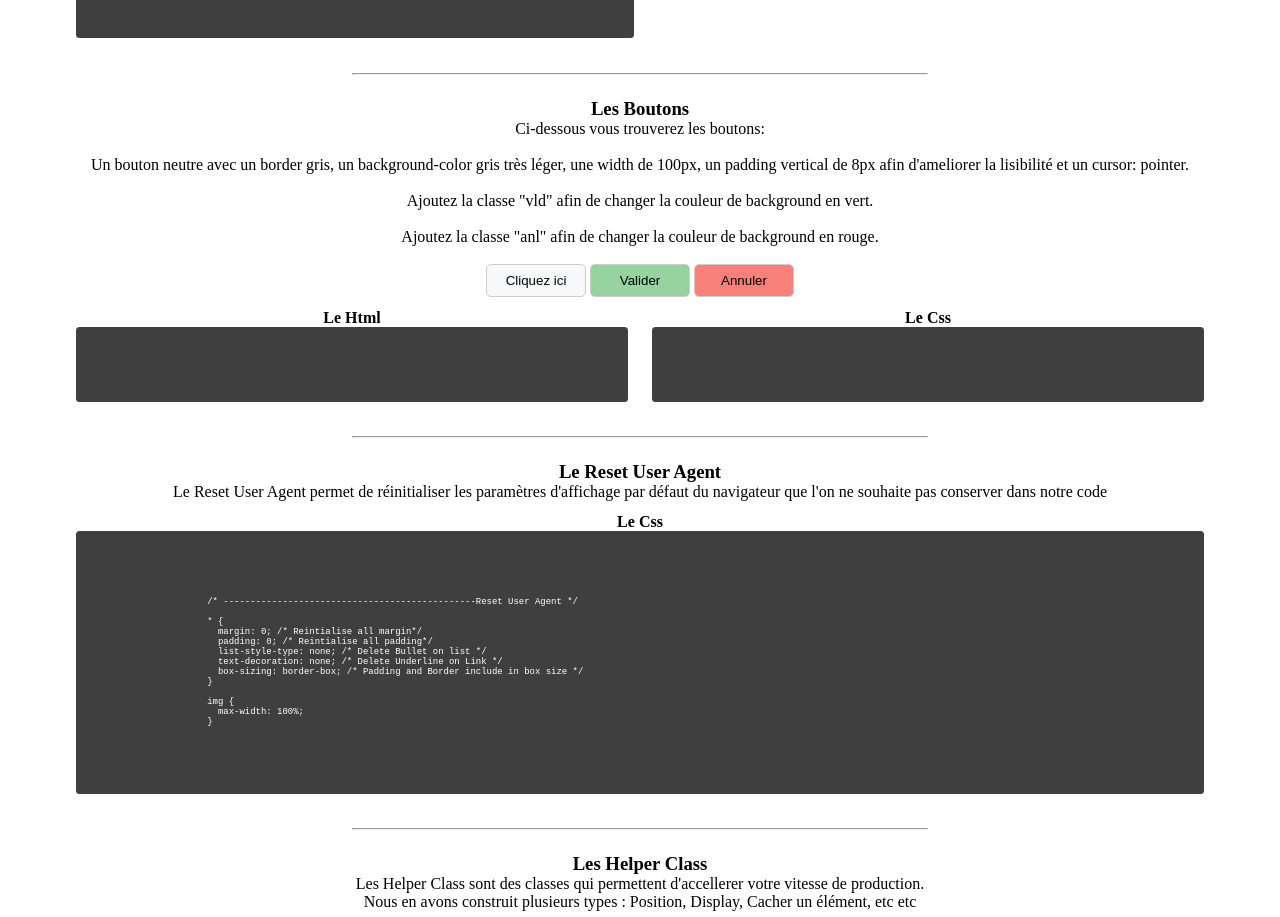
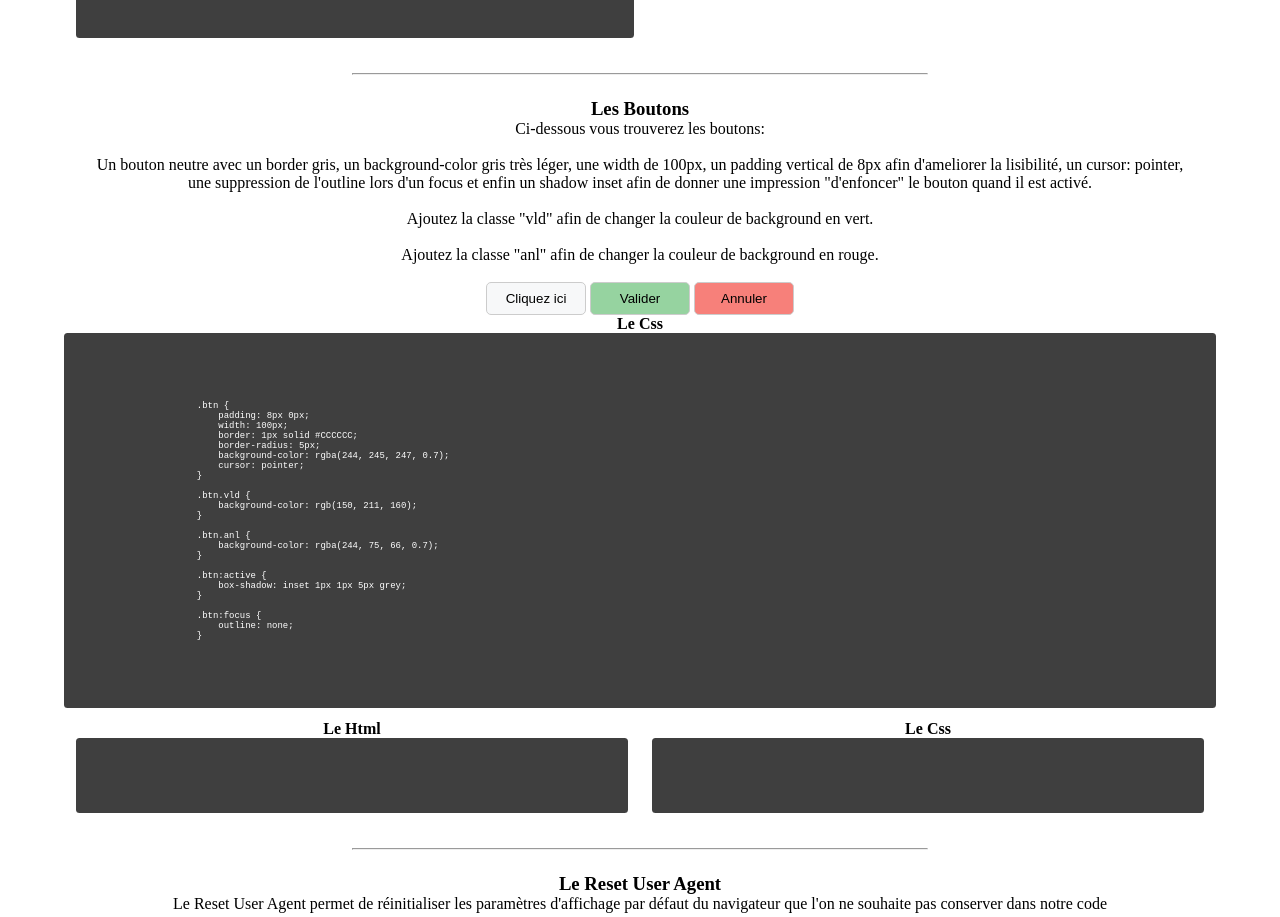
Before and after one commit to githly/SimplonStrap, a plain HTML site: page index.html in a window 1280 px wide. Shown: the part 2844-3761 px from the top of the page. Drawn offline with Linux system fonts and the light colour scheme.

Commit message:
petites modifs supplémentaires, ajout balise code pour le css des buttons

```diff
--- a/index.html
+++ b/index.html
@@ -325,17 +325,41 @@
         <section id="buttons">
             <h3> Les Boutons </h3>
             <!-- Add Buttons -->
-            <p> Ci-dessous vous trouverez les boutons: <br><br>
-              Un bouton neutre avec un border gris, un background-color gris très léger, une width de 100px, un padding vertical de 8px afin d'ameliorer la lisibilité et un cursor: pointer.<br><br>
-              Ajoutez la classe "vld" afin de changer la couleur de background en vert.<br><br>
-              Ajoutez la classe "anl" afin de changer la couleur de background en rouge. <br><br>
+            <p> Ci-dessous vous trouverez les boutons: <br><br> Un bouton neutre avec un border gris, un background-color gris très léger, une width de 100px, un padding vertical de 8px afin d'ameliorer la lisibilité, un cursor: pointer,<br> une suppression de l'outline lors d'un focus et enfin un shadow inset afin de donner une impression "d'enfoncer" le bouton quand il est activé.<br><br> Ajoutez
+                la classe "vld" afin de changer la couleur de background en vert.<br><br> Ajoutez la classe "anl" afin de changer la couleur de background en rouge. <br><br>
             </p>
             <div class="containbtn">
-              <button class="btn" type="button" name="button">Cliquez ici</button>
-              <button class="btn vld" type="button" name="button">Valider</button>
-              <button class="btn anl" type="button" name="button">Annuler</button>
+                <button class="btn" type="button" name="button">Cliquez ici</button>
+                <button class="btn vld" type="button" name="button">Valider</button>
+                <button class="btn anl" type="button" name="button">Annuler</button>
             </div>
+            <h4> Le Css </h4>
+            <code>
+              .btn {
+                  padding: 8px 0px;
+                  width: 100px;
+                  border: 1px solid #CCCCCC;
+                  border-radius: 5px;
+                  background-color: rgba(244, 245, 247, 0.7);
+                  cursor: pointer;
+              }
 
+              .btn.vld {
+                  background-color: rgb(150, 211, 160);
+              }
+
+              .btn.anl {
+                  background-color: rgba(244, 75, 66, 0.7);
+              }
+
+              .btn:active {
+                  box-shadow: inset 1px 1px 5px grey;
+              }
+
+              .btn:focus {
+                  outline: none;
+              }
+            </code>
             <div class="containglobalcode">
                 <!--Nom de la class a voir avec Julien -->
                 <div class="containerhtml">
--- a/simplonstrap.css
+++ b/simplonstrap.css
@@ -487,11 +487,11 @@ ol {}
     background-color: rgba(244, 75, 66, 0.7);
 }
 
-.btn:active, .btn.vld:active, .btn.anl:active {
+.btn:active {
     box-shadow: inset 1px 1px 5px grey;
 }
 
-.btn:focus, .btn.vld:focus, .btn.anl:focus{
+.btn:focus {
     outline: none;
 }
 
```
